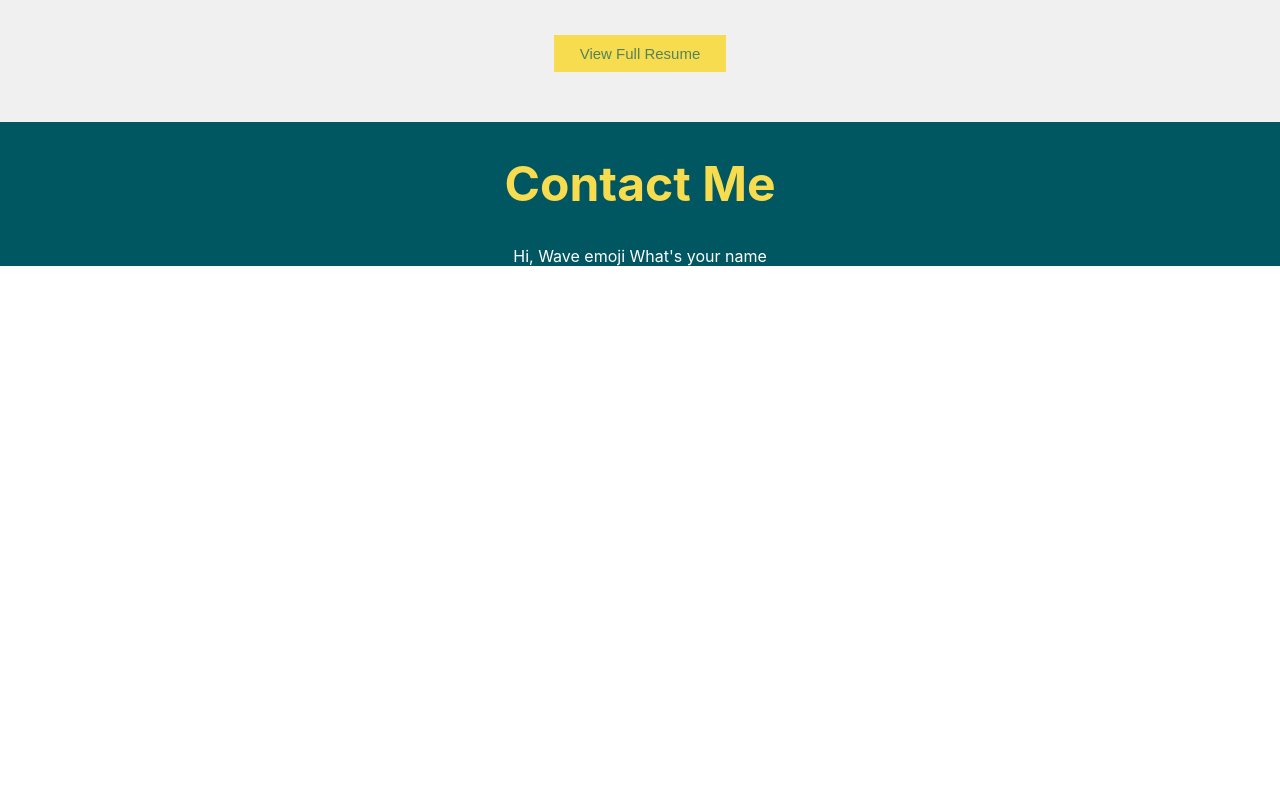
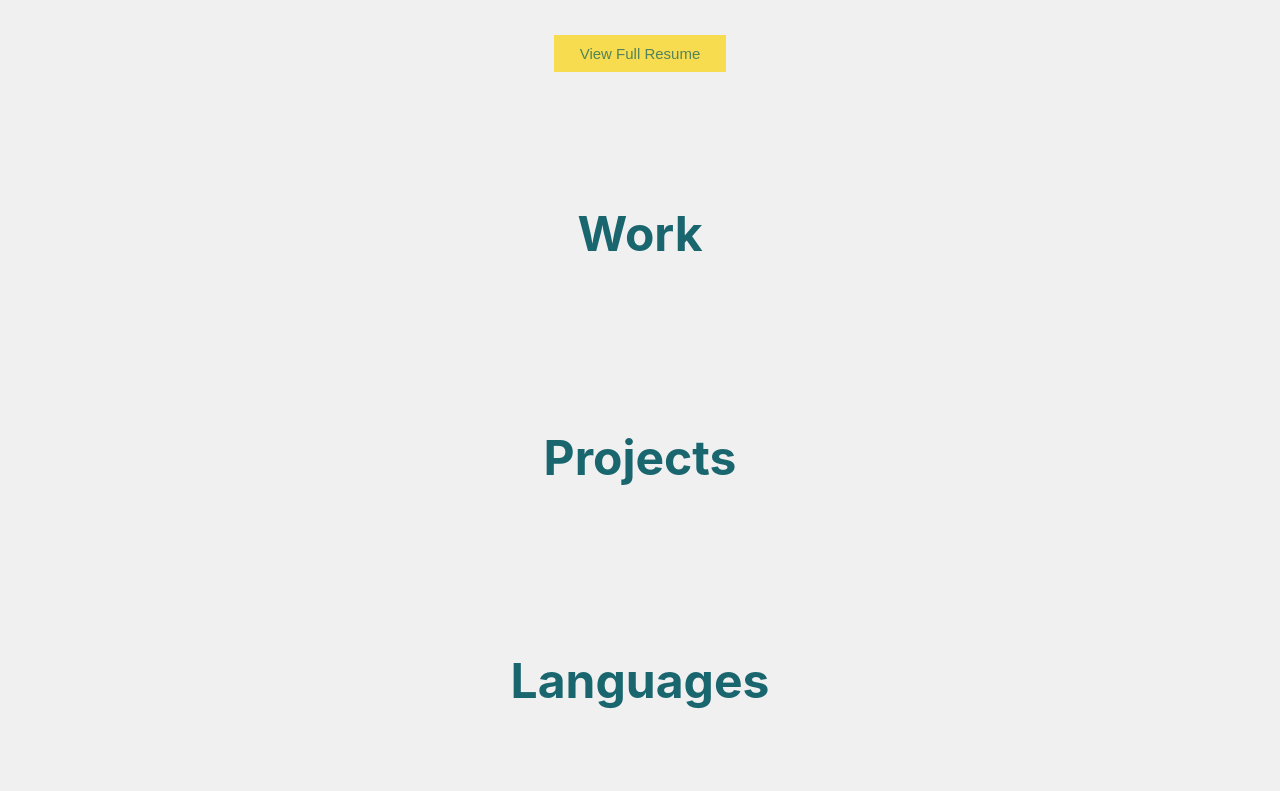
Before and after one commit to rishabnarendra/website, a React (Create React App) app in the folder my-app/: page / in a window 1280 px wide. Shown: the part 1389-2180 px from the top of the page. Before the commit the page ends 1671 px from the top, so only its background shows below. Built offline with nearby package versions, Linux system fonts and the light colour scheme.

Commit message:
Added remaining components

```diff
--- a/my-app/src/App.css
+++ b/my-app/src/App.css
@@ -138,6 +138,30 @@ html{
   color: rgba(247, 220, 79, 1);
 }
 
+/*CSS for work*/
+
+.Work{
+  color: #19666F;
+  text-align: center;
+  font-size: 48px;
+}
+
+/*CSS for projects*/
+
+.Projects{
+  color: #19666F;
+  text-align: center;
+  font-size: 48px;
+}
+
+/*CSS for languages*/
+
+.Languages{
+  color: #19666F;
+  text-align: center;
+  font-size: 48px;
+}
+
 /*CSS for contact*/
 
 .Contact{
--- a/my-app/src/App.js
+++ b/my-app/src/App.js
@@ -2,6 +2,9 @@ import React, { Component } from 'react';
 import './App.css';
 import Image from './components/image';
 import About from './components/about';
+import Work from './components/work';
+import Projects from './components/projects';
+import Languages from './components/languages';
 import Contact from './components/contact';
 import { SocialIcon } from 'react-social-icons';
 
@@ -60,6 +63,9 @@ class App extends Component {
       </div>
 
       <About />
+      <Work />
+      <Projects />
+      <Languages />
       <Contact />
       </div>
     );
--- /dev/null
+++ b/my-app/src/components/languages.js
@@ -0,0 +1,13 @@
+import React, { Component } from 'react';
+
+class languages extends Component{
+    render(){
+        return(
+            <div class="Summary">
+                <h1 class="Languages">Languages</h1>
+            </div>
+        );
+    }
+}
+
+export default languages;
--- /dev/null
+++ b/my-app/src/components/projects.js
@@ -0,0 +1,13 @@
+import React, { Component } from 'react';
+
+class projects extends Component{
+    render(){
+        return(
+            <div class="Summary">
+                <h1 class="Projects">Projects</h1>
+            </div>
+        );
+    }
+}
+
+export default projects;
--- /dev/null
+++ b/my-app/src/components/work.js
@@ -0,0 +1,13 @@
+import React, { Component } from 'react';
+
+class work extends Component{
+    render(){
+        return(
+            <div class="Summary">
+                <h1 class="Work">Work</h1>
+            </div>
+        );
+    }
+}
+
+export default work;
```
